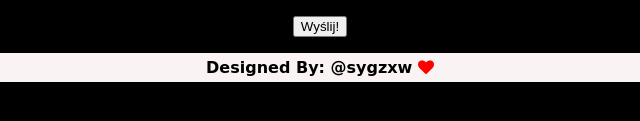
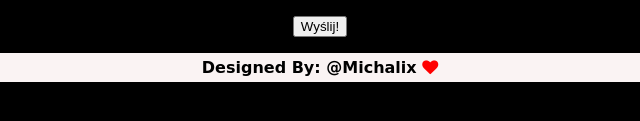
Before and after one commit to krakenGG/panel, a plain HTML site: page index.html in a window 1280 px wide. Shown: the part 189-310 px from the top of the page, 320-960 px from the left. Drawn offline with nearby package versions, Linux system fonts and the light colour scheme; no server answers.

Commit message:
Update index.html

```diff
--- a/index.html
+++ b/index.html
@@ -23,7 +23,7 @@
 	</center>
 
 	<div class="footer">
-			<p>Designed By: @sygzxw <i class="fa fa-heart"></i></p>
+			<p>Designed By: @Michalix <i class="fa fa-heart"></i></p>
 	</div>
 </body>
 
```
